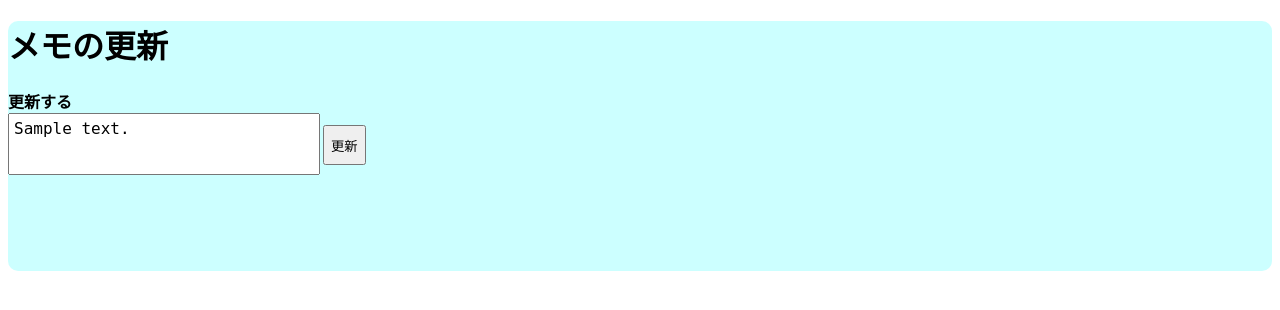
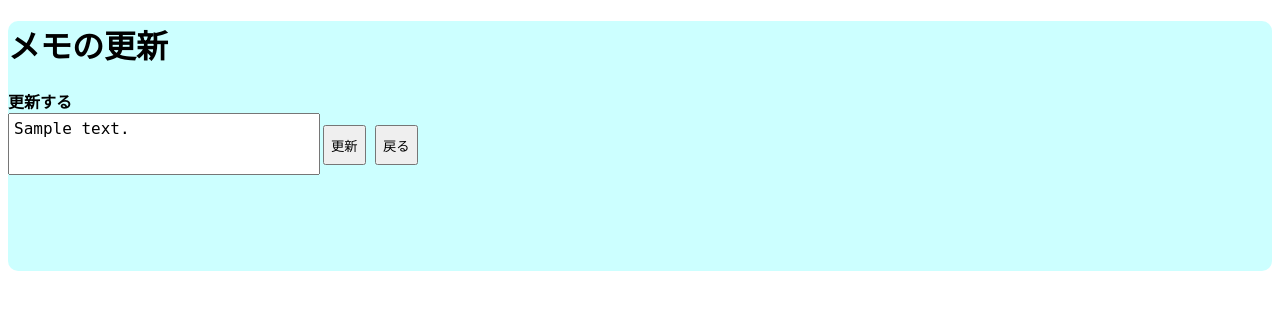
Before and after one commit to Yoshisora3/first_project, a Flask app: template templates/update.html in a window 1280 px wide. Shown: the top 310 px of the page. Run offline with Flask 3, Linux system fonts and the light colour scheme; the template is opened without the code that fills it: most values are stand-ins (such as "Sample title", 1, 10 or a date in 2020).

Commit message:
戻るボタン追加

```diff
--- a/app.py
+++ b/app.py
@@ -21,7 +21,7 @@ class Notepad(Base):
 Base.metadata.create_all(engine)
 
 # ルートにアクセスしたときの処理
-@app.route('/')
+@app.route('/', methods=['GET', 'POST'])
 def index():
     notes = session.query(Notepad).all()
     return render_template('index.html', notes=notes, notecount=len(notes))
--- a/static/style.css
+++ b/static/style.css
@@ -18,10 +18,17 @@
     width: 310px;      /* 幅 */
 }
 
-.botton {
+.button {
     position: fixed;
     top: 125px;
     left: 323px;
+    height: 3em; /* 高さを3文字分 */
+}
+
+.button2 {
+    position: fixed;
+    top: 125px;
+    left: 375px;
     height: 3em; /* 高さを3文字分 */
 }
 
--- a/templates/index.html
+++ b/templates/index.html
@@ -14,7 +14,7 @@
     <div class="container">
     <form action="/add" method="POST">
         <textarea name="addnote" class="textarea"></textarea>
-        <button type="submit" class="botton">追加</button>
+        <button type="submit" class="button">追加</button>
     </form>
 
     <div class="space-right2"></div>
--- a/templates/update.html
+++ b/templates/update.html
@@ -11,10 +11,15 @@
     <h1>メモの更新</h1>
 
     <b>更新する</b>
+    <div class="container">
     <form action="/update_comp" method="POST">
         <input type="hidden" name="upid" value="{{ notes.id }}">
         <textarea name="upnote" class="textarea" required>{{ notes.note }}</textarea>
-        <button type="submit" class="botton">更新</button>
+        <button type="submit" class="button">更新</button>
     </form>
+     <form action="/" method="POST">
+        <button type="submit" class="button2">戻る</button>
+    </form>
+    </div>
 </body>
 </html>
```
